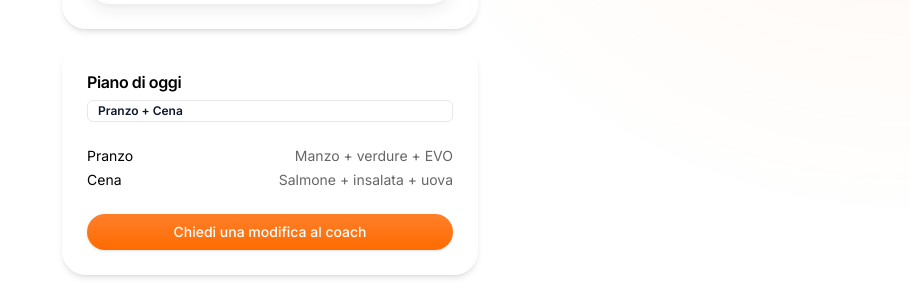
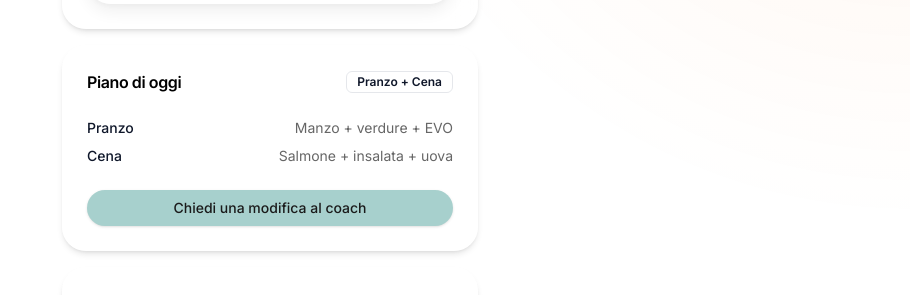
Before and after one commit to mirkogalizia/coach-app, a Next.js app: page /dashboard in a window 1280 px wide. Shown: the part 273-568 px from the top of the page, without its empty margins (370-1280 px from the left). Built offline with nearby package versions, Linux system fonts and the light colour scheme; no server answers; sample sign-in values are in the browser's storage.

Commit message:
Aggiornamento dashboard con carosello

```diff
--- a/src/app/dashboard/page.tsx
+++ b/src/app/dashboard/page.tsx
@@ -64,21 +64,25 @@ export default function DashboardPage() {
       {/* PIANO DI OGGI */}
 <Card className="glass-strong ios-rounded">
   <CardHeader>
+    <div className="flex items-center justify-between">
       <CardTitle className="text-base">Piano di oggi</CardTitle>
       <Badge variant="outline" className="text-xs">Pranzo + Cena</Badge>
+    </div>
   </CardHeader>
-        <CardContent className="text-sm space-y-1">
-          <div className="flex justify-between">
-            <span>Pranzo</span>
-            <span className="text-muted-foreground">Manzo + verdure + EVO</span>
+
+  <CardContent className="text-sm space-y-2">
+    <div className="flex justify-between items-start">
+      <span className="text-foreground font-medium">Pranzo</span>
+      <span className="text-muted-foreground text-right max-w-[60%]">Manzo + verdure + EVO</span>
     </div>
-          <div className="flex justify-between">
-            <span>Cena</span>
-            <span className="text-muted-foreground">Salmone + insalata + uova</span>
+    <div className="flex justify-between items-start">
+      <span className="text-foreground font-medium">Cena</span>
+      <span className="text-muted-foreground text-right max-w-[60%]">Salmone + insalata + uova</span>
     </div>
   </CardContent>
+
   <CardFooter>
-          <Button className="btn-gradient ios-rounded w-full h-9 text-sm">
+    <Button variant="default" className="ios-rounded w-full h-9 text-sm">
       Chiedi una modifica al coach
     </Button>
   </CardFooter>
--- a/src/app/globals.css
+++ b/src/app/globals.css
@@ -2,38 +2,29 @@
 @tailwind components;
 @tailwind utilities;
 
+/* Base color palette */
 @layer base {
   :root {
     --background: 0 0% 100%;
     --foreground: 222.2 47.4% 11.2%;
-
     --card: 0 0% 100%;
     --card-foreground: 222.2 47.4% 11.2%;
-
     --popover: 0 0% 100%;
     --popover-foreground: 222.2 47.4% 11.2%;
-
     --primary: 221.2 83.2% 53.3%;
     --primary-foreground: 210 40% 98%;
-
     --secondary: 210 40% 96.1%;
     --secondary-foreground: 222.2 47.4% 11.2%;
-
     --muted: 210 40% 96.1%;
     --muted-foreground: 215.4 16.3% 46.9%;
-
     --accent: 210 40% 96.1%;
     --accent-foreground: 222.2 47.4% 11.2%;
-
     --destructive: 0 84.2% 60.2%;
     --destructive-foreground: 210 40% 98%;
-
     --border: 214.3 31.8% 91.4%;
     --input: 214.3 31.8% 91.4%;
     --ring: 221.2 83.2% 53.3%;
-
     --radius: 0.5rem;
-
     --safe-b: env(safe-area-inset-bottom, 0px);
     --dock-h: calc(64px + var(--safe-b));
   }
@@ -61,6 +52,7 @@
   }
 }
 
+/* Custom utilities */
 @layer utilities {
   .glass {
     @apply bg-white/10 dark:bg-white/5 backdrop-blur-md border border-white/20 dark:border-white/10 shadow-sm;
@@ -72,8 +64,8 @@
 
   .ios-shadow {
     box-shadow:
-      0 8px 16px rgba(0,0,0,0.06),
-      0 2px 6px rgba(0,0,0,0.04);
+      0 8px 16px rgba(0, 0, 0, 0.06),
+      0 2px 6px rgba(0, 0, 0, 0.04);
   }
 
   .ios-rounded {
@@ -94,31 +86,37 @@
   }
 }
 
-html, body {
-  height: 100%;
-  overflow: hidden;
-  overscroll-behavior: none;
-  -webkit-overflow-scrolling: auto;
+/* Global page behavior */
+html,
+body {
+  min-height: 100%;
+  overflow-x: hidden;
+  overflow-y: auto;
+  overscroll-behavior: contain;
+  -webkit-overflow-scrolling: touch;
   touch-action: manipulation;
   scroll-behavior: smooth;
 }
 
+/* Gradient background decoration */
 body::before {
   content: "";
   position: fixed;
   inset: 0;
   background:
-    radial-gradient(60rem 60rem at 100% -10%, rgba(255,107,0,0.08), transparent 60%),
-    radial-gradient(40rem 40rem at -10% 100%, rgba(255,158,61,0.08), transparent 60%);
+    radial-gradient(60rem 60rem at 100% -10%, rgba(255, 107, 0, 0.08), transparent 60%),
+    radial-gradient(40rem 40rem at -10% 100%, rgba(255, 158, 61, 0.08), transparent 60%);
   pointer-events: none;
   z-index: -1;
 }
 
+/* Default input behavior */
 input,
 textarea {
   font-size: 16px;
 }
 
+/* Optional: utility to disable scroll if necessario */
 .no-scroll-screen {
   height: calc(100svh - var(--dock-h));
   overflow: hidden;
```
Lines whose indentation alone changed are shown as unchanged.
